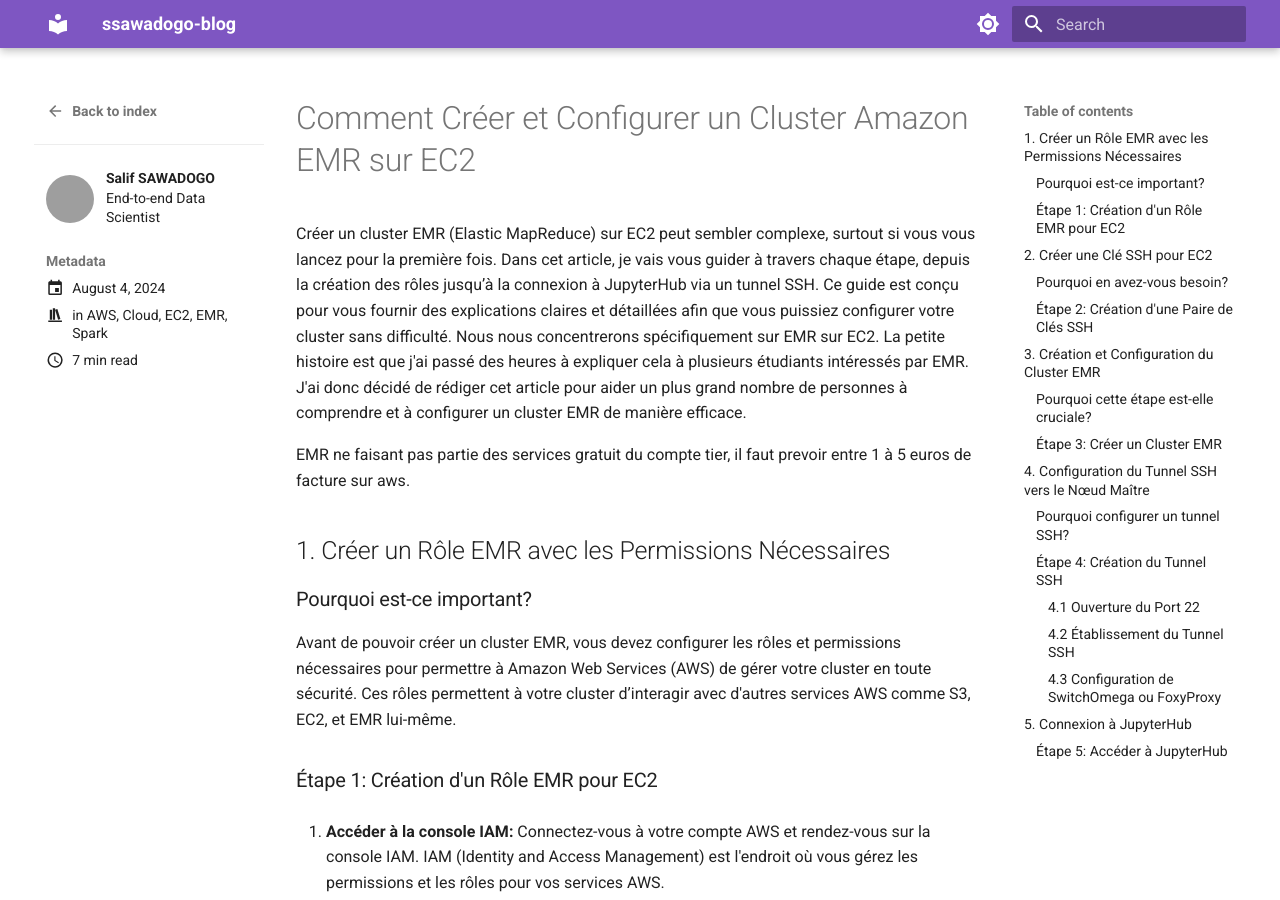
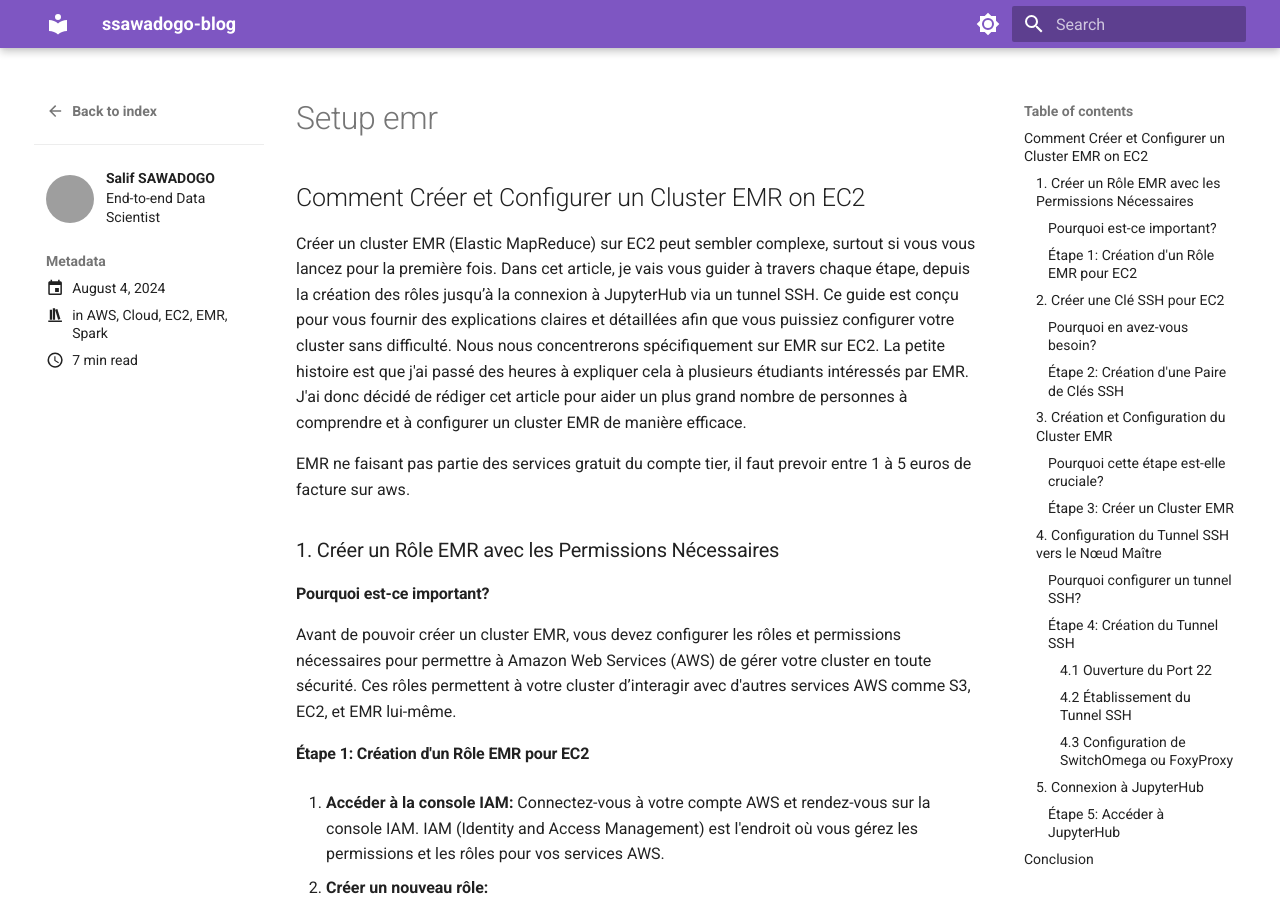
Before and after one commit to sawallesalfo/blog, an MkDocs documentation site: the page built from docs/posts/setup_emr.md, in a window 1280 px wide and 900 px high. Built offline with MkDocs 1.6.1 and Material for MkDocs 9.7.7, drawn with Linux system fonts in a browser that asks for light colours; grey boxes are pictures that could not be loaded.

Commit message:
3rd article ready

```diff
--- a/docs/posts/setup_emr.md
+++ b/docs/posts/setup_emr.md
@@ -10,7 +10,7 @@ categories:
     - Spark
 ---
 
-# Comment Créer et Configurer un Cluster Amazon EMR sur EC2
+## Comment Créer et Configurer un Cluster  EMR on EC2
 
 
 Créer un cluster EMR (Elastic MapReduce) sur EC2 peut sembler complexe, surtout si vous vous lancez pour la première fois. Dans cet article, je vais vous guider à travers chaque étape, depuis la création des rôles jusqu’à la connexion à JupyterHub via un tunnel SSH. Ce guide est conçu pour vous fournir des explications claires et détaillées afin que vous puissiez configurer votre cluster sans difficulté. Nous nous concentrerons spécifiquement sur EMR sur EC2. La petite histoire est que j'ai passé des heures à expliquer cela à plusieurs étudiants intéressés par EMR. J'ai donc décidé de rédiger cet article pour aider un plus grand nombre de personnes à comprendre et à configurer un cluster EMR de manière efficace.
@@ -20,13 +20,13 @@ Créer un cluster EMR (Elastic MapReduce) sur EC2 peut sembler complexe, surtout
 EMR ne faisant pas partie des services gratuit du compte tier, il faut prevoir entre 1 à 5 euros de facture sur aws.
 
 
-## 1. Créer un Rôle EMR avec les Permissions Nécessaires
+### 1. Créer un Rôle EMR avec les Permissions Nécessaires
 
-### Pourquoi est-ce important?
+#### Pourquoi est-ce important?
 
 Avant de pouvoir créer un cluster EMR, vous devez configurer les rôles et permissions nécessaires pour permettre à Amazon Web Services (AWS) de gérer votre cluster en toute sécurité. Ces rôles permettent à votre cluster d’interagir avec d'autres services AWS comme S3, EC2, et EMR lui-même.
 
-### Étape 1: Création d'un Rôle EMR pour EC2
+#### Étape 1: Création d'un Rôle EMR pour EC2
 
 1. **Accéder à la console IAM:**
    Connectez-vous à votre compte AWS et rendez-vous sur la console IAM. IAM (Identity and Access Management) est l'endroit où vous gérez les permissions et les rôles pour vos services AWS.
@@ -46,13 +46,13 @@ Lorsque vous configurerez votre cluster, sélectionnez ce rôle sous **EC2 insta
 
 > **Astuce:** Les permissions sont cruciales pour la sécurité. Accordez les permissions minimales nécessaires pour accomplir vos tâches.
 
-## 2. Créer une Clé SSH pour EC2
+### 2. Créer une Clé SSH pour EC2
 
-### Pourquoi en avez-vous besoin?
+#### Pourquoi en avez-vous besoin?
 
 Une clé SSH est nécessaire pour se connecter à distance aux instances EC2 de votre cluster. Cette connexion vous permet d'administrer les nœuds du cluster, d’installer des logiciels supplémentaires ou de déboguer directement sur le serveur.
 
-### Étape 2: Création d'une Paire de Clés SSH
+#### Étape 2: Création d'une Paire de Clés SSH
 
 1. **Accéder à la console EC2:**
    Dans la console AWS, accédez à la section **EC2** pour gérer vos instances et autres ressources liées à EC2.
@@ -65,13 +65,13 @@ Une clé SSH est nécessaire pour se connecter à distance aux instances EC2 de
 
 > **Note:** Gardez cette clé en sécurité. Si vous la perdez, vous ne pourrez pas vous reconnecter à votre instance.
 
-## 3. Création et Configuration du Cluster EMR
+### 3. Création et Configuration du Cluster EMR
 
-### Pourquoi cette étape est-elle cruciale?
+#### Pourquoi cette étape est-elle cruciale?
 
 La configuration du cluster est le cœur de l’opération. C’est ici que vous choisissez les logiciels que vous voulez installer, les types d'instances à utiliser, et les options de mise en réseau.
 
-### Étape 3: Créer un Cluster EMR
+#### Étape 3: Créer un Cluster EMR
 
 1. **Créer le cluster:**
    - Allez sur la console EMR et cliquez sur **Create cluster**.
@@ -129,15 +129,15 @@ La configuration du cluster est le cœur de l’opération. C’est ici que vous
 Une fois prêt, vous verrez vos applications listées, mais elles ne seront pas encore accessibles.
 ![Applications du Cluster](emr/application.PNG)
 
-## 4. Configuration du Tunnel SSH vers le Nœud Maître
+### 4. Configuration du Tunnel SSH vers le Nœud Maître
 
-### Pourquoi configurer un tunnel SSH?
+#### Pourquoi configurer un tunnel SSH?
 
 Le nœud maître de votre cluster est protégé derrière un pare-feu, et les applications comme JupyterHub ne sont accessibles que via le réseau local du cluster. Le tunnel SSH vous permet de contourner cette restriction en créant un pont sécurisé entre votre machine locale et le nœud maître.
 
-### Étape 4: Création du Tunnel SSH
+#### Étape 4: Création du Tunnel SSH
 
-#### 4.1 Ouverture du Port 22
+##### 4.1 Ouverture du Port 22
 
 1. **Configurer les autorisations:**
    - Sur la console EC2, allez dans **Security Groups**.
@@ -148,7 +148,7 @@ Le nœud maître de votre cluster est protégé derrière un pare-feu, et les ap
    À la fin, vous devriez avoir des règles qui ressemblent à ceci :
    ![Règles de Sécurité](emr/security_group2.PNG)
 
-#### 4.2 Établissement du Tunnel SSH
+##### 4.2 Établissement du Tunnel SSH
 
 1. **Récupérer les informations de connexion:**
    - Sur la console EMR, accédez à l’onglet **Summary** de votre cluster.
@@ -164,7 +164,7 @@ Le nœud maître de votre cluster est protégé derrière un pare-feu, et les ap
 Si votre connexion SSH a réussi, vous verrez cette fenêtre :
 ![Connexion Réussie](emr/putty_works.png)
 
-#### 4.3 Configuration de SwitchOmega ou FoxyProxy
+##### 4.3 Configuration de SwitchOmega ou FoxyProxy
 
 1. **Installation de SwitchyOmega:**
    - Pour accéder aux applications via le tunnel SSH, configurez votre navigateur pour utiliser ce tunnel. Installez l’extension SwitchyOmega pour Chrome et configurez-la en suivant les instructions détaillées dans la documentation [AWS](https://docs.aws.amazon.com/emr/latest/ManagementGuide/emr-connect-master-node-proxy.html).
@@ -176,9 +176,9 @@ Si votre connexion SSH a réussi, vous verrez cette fenêtre :
 
 > **Note:** Parfois, il peut être nécessaire de redémarrer le navigateur ou attendre quelques minutes pour que l'extension fonctionne correctement.
 
-## 5. Connexion à JupyterHub
+### 5. Connexion à JupyterHub
 
-### Étape 5: Accéder à JupyterHub
+#### Étape 5: Accéder à JupyterHub
 
 1. **Connexion à JupyterHub:**
    - Une fois le tunnel SSH configuré et votre navigateur paramétré, vous devriez voir **JupyterHub** listé parmi les applications disponibles sur votre cluster EMR.
@@ -187,7 +187,7 @@ Si votre connexion SSH a réussi, vous verrez cette fenêtre :
 
    - Utilisez les identifiants par défaut (login: `jovyan`, password: `jupyter`) pour vous connecter.
 
-# Conclusion
+## Conclusion
 
 Félicitations! Vous avez maintenant un cluster EMR pleinement opérationnel, avec JupyterHub configuré et accessible via un tunnel SSH sécurisé. Vous êtes prêt à tirer parti de la puissance de calcul d'Amazon EMR pour vos projets de science des données, d’analyse, ou de machine learning.
 
```
